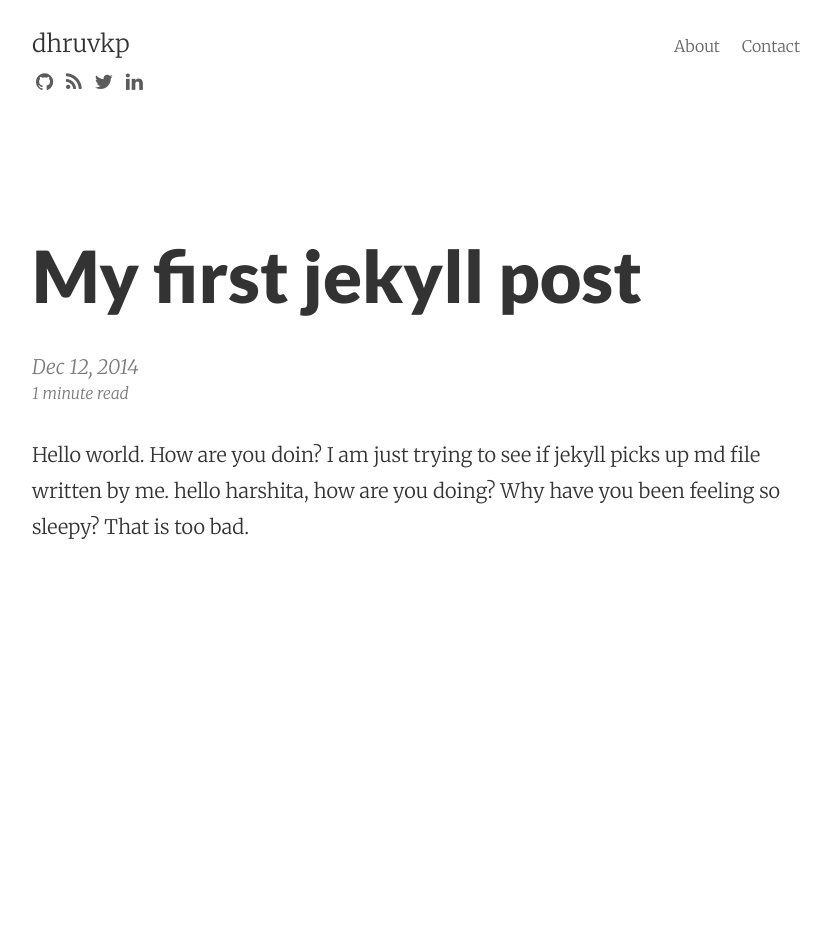
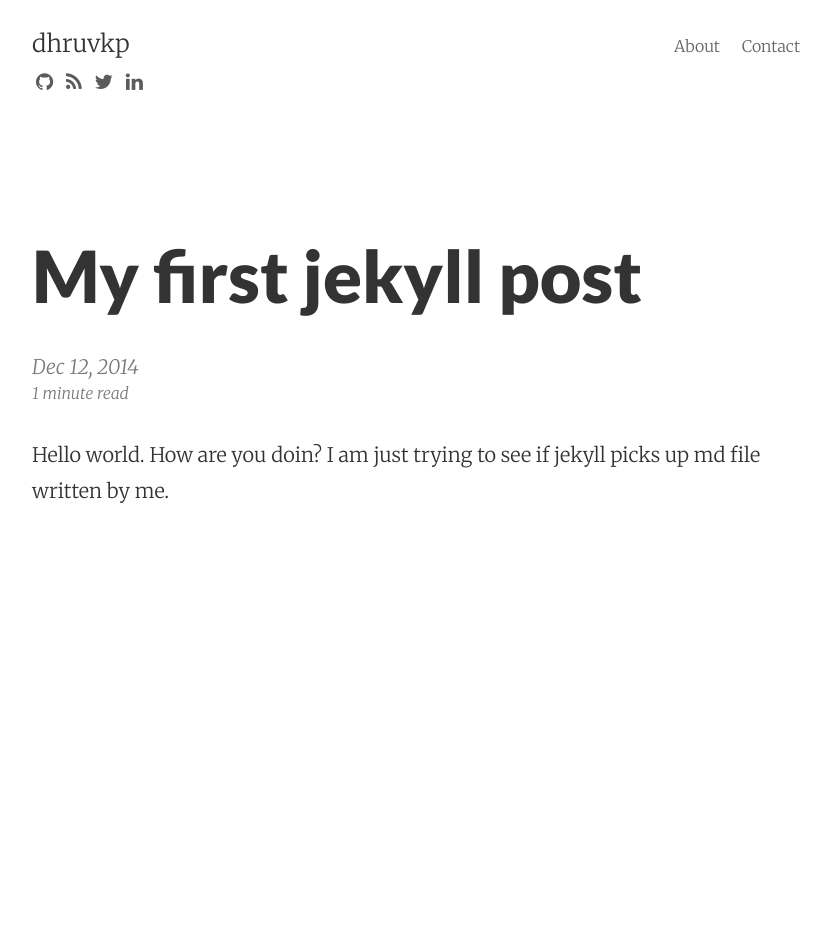
Before and after one commit to dhruvkp/dhruvkp.github.io, a Jekyll site: the page built from _posts/2014-12-12-my-first-jekyll-post.md, in a window 1280 px wide. Shown: the whole page, without its empty margins (224-1055 px from the left). Built offline with Jekyll 4.4.1, drawn with Linux system fonts in a browser that asks for light colours; nearby versions of some CDN libraries; Markdown is read by kramdown in place of the engine named in the settings.

Commit message:
hmm, just unpersonalizing sample post

```diff
--- a/_posts/2014-12-12-my-first-jekyll-post.md
+++ b/_posts/2014-12-12-my-first-jekyll-post.md
@@ -6,4 +6,4 @@
 categories: jekyll
 ---
 Hello world. How are you doin?
-I am just trying to see if jekyll picks up md file written by me. hello harshita, how are you doing? Why have you been feeling so sleepy? That is too bad.
+I am just trying to see if jekyll picks up md file written by me.
```
